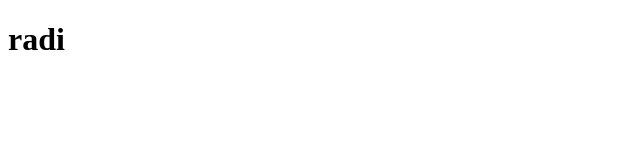
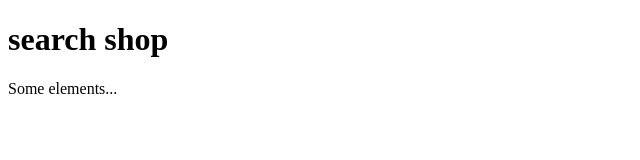
Before and after one commit to karisikdzemil/JavaScript-Exercise, a plain HTML site: page shop/index.html in a window 1280 px wide. Shown: the whole page, without its empty margins (0-640 px from the left). Drawn offline with Linux system fonts and the light colour scheme.

Commit message:
some html

```diff
--- a/shop/index.html
+++ b/shop/index.html
@@ -5,9 +5,11 @@
     <meta name="viewport" content="width=device-width, initial-scale=1.0">
     <link rel="stylesheet" href="./style.css" >
     <script src="./app.js" defer></script>
-    <title>Document</title>
+    <title>Shop</title>
 </head>
 <body>
-    <h1>radi</h1>
+    <h1>search shop</h1>
+
+    <p>Some elements...</p>
 </body>
 </html>
```
